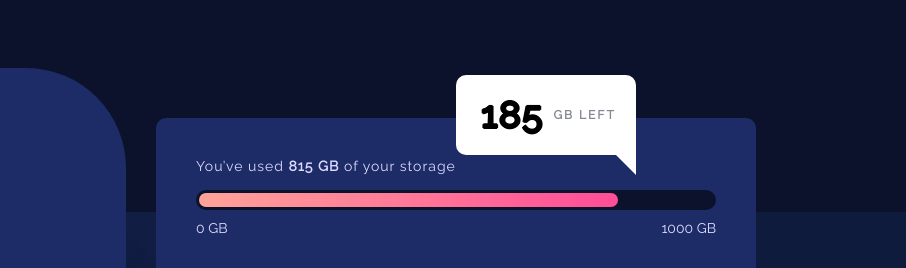
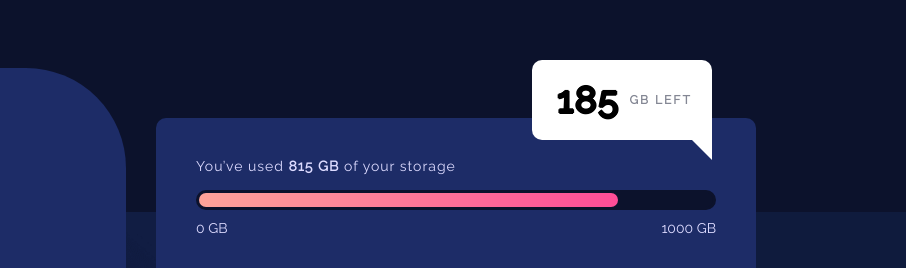
Before and after one commit to Dopest-Hyo/03-fylo-data-storage-component, a plain HTML site: page index.html in a window 1280 px wide. Shown: the part 215-483 px from the top of the page, 374-1280 px from the left. Drawn offline with Linux system fonts and the light colour scheme.

Commit message:
[study] 말풍선 CSS 위치 이슈 수정

```diff
--- a/style.css
+++ b/style.css
@@ -117,8 +117,9 @@ body {
 
 .contents__Remaining-box{
   position: absolute;
-  top: 290px;
-  right: 270px;
+  /* top: 290px;
+  right: 270px; */
+  transform: translate(21rem, -11rem);
   z-index: 1;
   display: flex;
   align-items: center;
```
